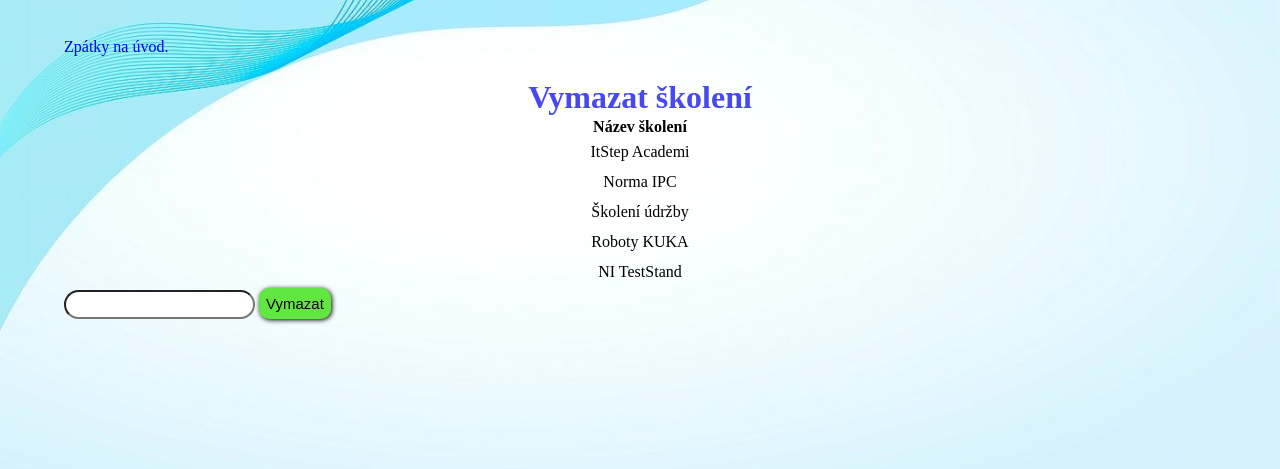
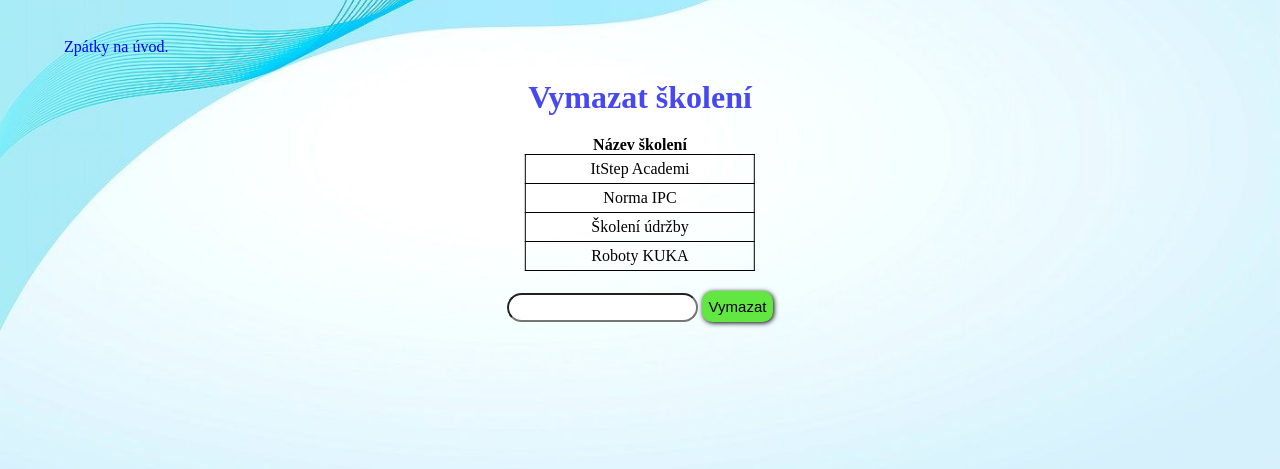
Before and after one commit to KvetoslavPrikryl/Prace, a Django app: page /vymazat_skoleni in a window 1280 px wide. Shown: the part 50-519 px from the top of the page. Run offline with Django 4.2, Linux system fonts and the light colour scheme; a user stored in the database is signed in; data comes from the database, SQL or seed files in the repository.

Commit message:
style editing

```diff
--- a/Information/models.py
+++ b/Information/models.py
@@ -19,7 +19,7 @@ class Employee(models.Model):
     card = models.IntegerField()
     merit = models.CharField(max_length=2000, null=True)
     info = models.CharField(max_length=10000, null=True)
-    trained = models.ForeignKey(Trained, on_delete=models.SET_NULL, null=True)
+    trained = models.ManyToManyField(Trained)
 
     def __str__(self):
         return f"{self.name} {self.surname} {self.card} {self.info} {self.merit} {self.trained}"
--- a/Information/templates/Information/deleteTrained.html
+++ b/Information/templates/Information/deleteTrained.html
@@ -17,16 +17,20 @@
         </tr>
         {% for trained in trainedsAll%}
             <tr>
-                <td id="trainedsName">{{trained}}</td>
+                <td id="trainedsName" class="delete_trained_table_td">
+                    {{trained}}
+                </td>
             </tr>
         {% endfor %}
     </table>
 
-    <form method="POST">
-        {% csrf_token %}
-        <input type="text" id="name_trained" name="name_trained">
-        <button>Vymazat</button>
-    </form>
+    <div class="delete_trained_form">
+        <form method="POST">
+            {% csrf_token %}
+            <input type="text" id="name_trained" name="name_trained">
+            <button>Vymazat</button>
+        </form>
+    </div>
 
 {% endblock%}
 
--- a/static/Styles/style.css
+++ b/static/Styles/style.css
@@ -158,6 +158,7 @@ header .user_list .logOff {
 }
 
 .search_bar .list_of_employees table {
+  border-collapse: collapse;
   margin-left: 50%;
   -webkit-transform: translateX(-50%);
           transform: translateX(-50%);
@@ -184,6 +185,10 @@ header .user_list .logOff {
 
 .search_bar .list_of_employees table .table_num_card {
   cursor: pointer;
+}
+
+.search_bar .list_of_employees table .table_list_of_employee_td {
+  border: 1px solid black;
 }
 
 .search_bar .list_of_employees table .button_close_list {
@@ -299,9 +304,50 @@ footer {
 }
 
 /***** Trained *****/
+.table_employees_traineds {
+  width: 100%;
+  border-collapse: collapse;
+}
+
+.table_employees_traineds .table_employees_traineds_td {
+  border: 1px solid black;
+}
+
+.add_remove_trained {
+  width: 100%;
+  margin-top: 20px;
+}
+
+.add_remove_trained .add_trained {
+  width: 50%;
+  display: none;
+}
+
+.add_remove_trained .remove_trained {
+  float: right;
+  text-align: right;
+}
+
+/***** Delete Trained *****/
 .delete_trained_table {
+  margin-top: 20px;
   margin-left: 50%;
   -webkit-transform: translateX(-50%);
           transform: translateX(-50%);
+  border-collapse: collapse;
+  width: 20%;
+}
+
+.delete_trained_table .delete_trained_table_td {
+  border: 1px solid black;
+  cursor: pointer;
+}
+
+.delete_trained_form {
+  margin-top: 20px;
+  margin-left: 50%;
+  -webkit-transform: translateX(-50%);
+          transform: translateX(-50%);
+  text-align: center;
 }
 /*# sourceMappingURL=style.css.map */
--- a/static/Styles/style.scss
+++ b/static/Styles/style.scss
@@ -124,11 +124,15 @@ header{
             margin-bottom: 15px;
         }
         table{
+            border-collapse: collapse;
             @include center;
             display: none;
             @include table_form;
             .table_num_card{
                 cursor: pointer;
+            }
+            .table_list_of_employee_td{
+                border: 1px solid black;
             }
             .button_close_list{
                 @include center;
@@ -216,7 +220,40 @@ footer{
     }
 }
 /***** Trained *****/
+.table_employees_traineds{
+    width: 100%;
+    border-collapse: collapse;
+    .table_employees_traineds_td{
+        border: 1px solid black;
+    }
+}
+.add_remove_trained{
+    width: 100%;
+    margin-top: 20px;
+    .add_trained{
+        width: 50%;
+        display: none;
+    }
+    .remove_trained{
+        float: right;
+        text-align: right;
+    }
+}
+
+
+/***** Delete Trained *****/
 .delete_trained_table{
+    margin-top: 20px;
     @include center;
-
+    border-collapse: collapse;
+    width: 20%;
+    .delete_trained_table_td{
+        border: 1px solid black;
+        cursor: pointer;
+    }
 }
+.delete_trained_form{
+    margin-top: 20px;
+    @include center;
+    text-align: center;
+}
```
Also changed, not shown: Information/templates/Information/index.html (+4 -4 lines), Information/templates/Information/trained.html (+6 -4 lines), Information/migrations/0020_remove_employee_trained_employee_trained.py (added), db.sqlite3, 1 other file.
